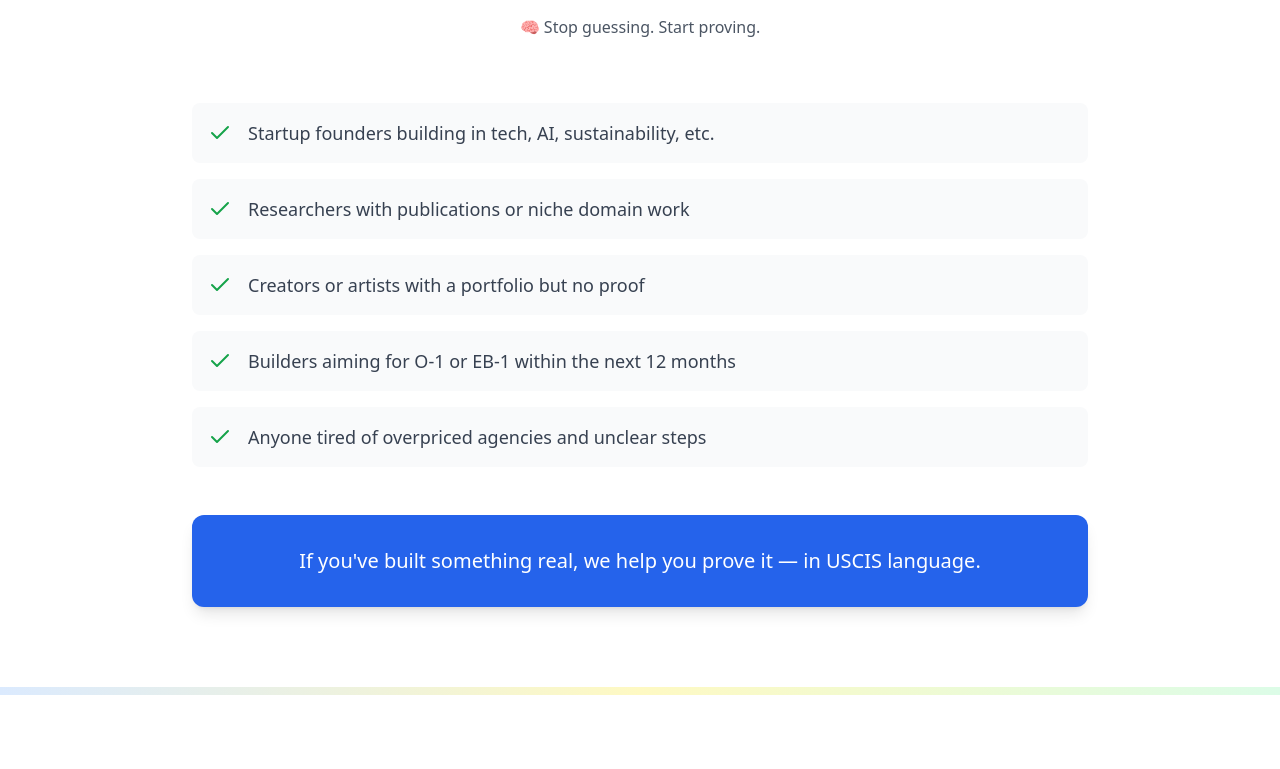
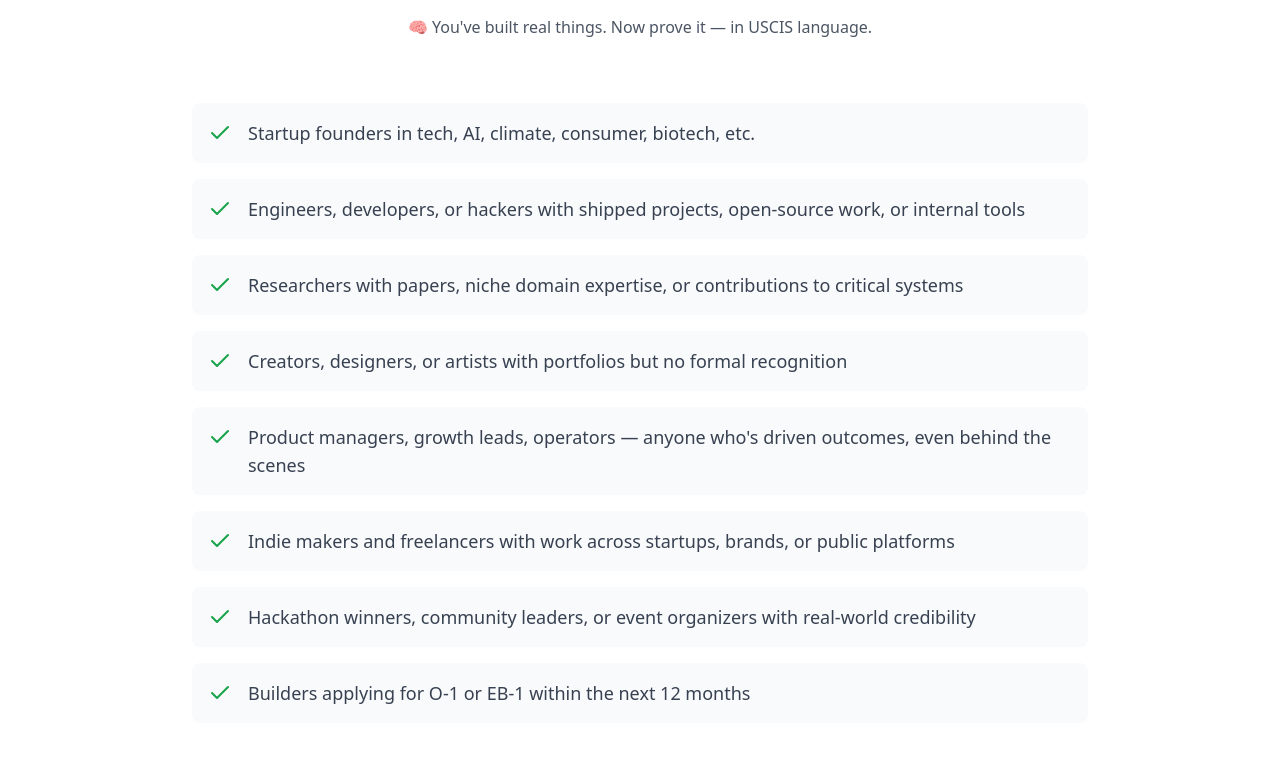
Before and after one commit to extraordinaryclub/visa-proof-hq, a React (Vite) app: page / in a window 1280 px wide. Shown: the part 2345-3114 px from the top of the page. Built offline with nearby package versions, Linux system fonts and the light colour scheme.

Commit message:
Refactor: Update "Who Is This For" section
Updated the "Who Is This For" section with more specific audience targeting.

```diff
--- a/src/pages/Index.tsx
+++ b/src/pages/Index.tsx
@@ -100,11 +100,14 @@ const Index = () => {
   ];
 
   const targetAudience = [
-    "Startup founders building in tech, AI, sustainability, etc.",
-    "Researchers with publications or niche domain work",
-    "Creators or artists with a portfolio but no proof",
-    "Builders aiming for O-1 or EB-1 within the next 12 months",
-    "Anyone tired of overpriced agencies and unclear steps"
+    "Startup founders in tech, AI, climate, consumer, biotech, etc.",
+    "Engineers, developers, or hackers with shipped projects, open-source work, or internal tools",
+    "Researchers with papers, niche domain expertise, or contributions to critical systems",
+    "Creators, designers, or artists with portfolios but no formal recognition",
+    "Product managers, growth leads, operators — anyone who's driven outcomes, even behind the scenes",
+    "Indie makers and freelancers with work across startups, brands, or public platforms",
+    "Hackathon winners, community leaders, or event organizers with real-world credibility",
+    "Builders applying for O-1 or EB-1 within the next 12 months"
   ];
 
   return (
@@ -224,7 +227,7 @@ const Index = () => {
             <Target className="h-8 w-8 text-blue-600 mr-4" />
             <h2 className="text-4xl font-bold text-gray-900">🎯 Who Is This For?</h2>
           </div>
-          <p className="text-center text-gray-600 mb-16">🧠 Stop guessing. Start proving.</p>
+          <p className="text-center text-gray-600 mb-16">🧠 You've built real things. Now prove it — in USCIS language.</p>
 
           <div className="space-y-4 mb-12">
             {targetAudience.map((audience, index) => (
@@ -237,7 +240,7 @@ const Index = () => {
 
           <div className="text-center bg-blue-600 text-white rounded-xl p-8 shadow-lg">
             <p className="text-xl font-medium">
-              If you've built something real, we help you prove it — in USCIS language.
+              Whether you built the backend, scaled the product, ran the experiments, or designed the campaign — if it shipped, we help you prove it.
             </p>
           </div>
         </div>
```
